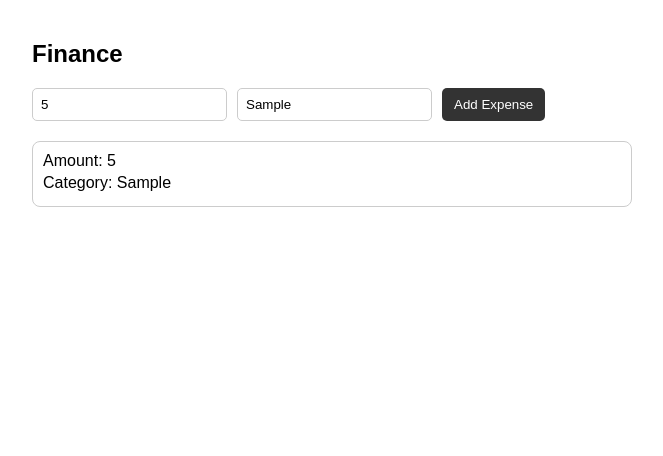
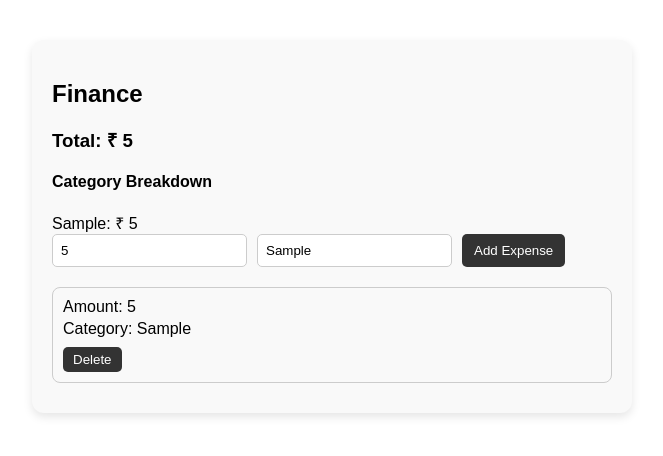
Before and after one commit to code-aarush/synapse-dashboard, a plain HTML site: page index.html in a window 1280 px wide. Both pictures are taken after typing "5", "Sample" into the empty fields and a click on the button "Add Expense". Shown: the whole page, without its empty margins (308-971 px from the left). Drawn offline with Linux system fonts and the light colour scheme.

Commit message:
Added renderAll system, delete functionality, and improved architecture with storage abstraction

```diff
--- a/index.html
+++ b/index.html
@@ -13,6 +13,12 @@
     <div id="expenseSection">
       <div id="financeCard">
         <h2>Finance</h2>
+        <div id="financeSummary">
+          <h3 id="totalAmount">Total: ₹ 0</h3>
+        </div>
+        <div id="categoryBreakdown">
+          <h4>Category Breakdown</h4>
+        </div>
         <div id="inputSection">
           <input type="number" id="amountInput" placeholder="Enter amount">
           <input type="text" id="categoryInput" placeholder="Enter category">
--- a/src/main.js
+++ b/src/main.js
@@ -1,10 +1,14 @@
 import { handleAddExpense } from './modules/finance/financeController.js';
 import { subscribe } from './core/events/eventBus.js';
+import state from './core/state/appState.js';
+import { save } from './core/storage/localStorage.js';
 
 const amountInput = document.getElementById('amountInput');
 const categoryInput = document.getElementById('categoryInput');
 const addExpenseBtn = document.getElementById('addExpenseBtn');
 const expenseList = document.getElementById('expenseList');
+const totalAmount = document.getElementById('totalAmount');
+const categoryBreakdown = document.getElementById('categoryBreakdown');
 
 addExpenseBtn.addEventListener('click', () => {
   const amount = amountInput.value;
@@ -12,8 +16,10 @@ addExpenseBtn.addEventListener('click', () => {
   handleAddExpense(amount, category);
 });
 
-subscribe('expense_added', (expense) => {
-  console.log('Expense added:', expense);
+function renderAll() {
+  expenseList.innerHTML = '';
+
+  state.finance.forEach(expense => {
     const item = document.createElement('div');
 
     const amountDiv = document.createElement('div');
@@ -22,8 +28,50 @@ subscribe('expense_added', (expense) => {
     const categoryDiv = document.createElement('div');
     categoryDiv.textContent = `Category: ${expense.category}`;
 
+    const deleteBtn = document.createElement('button');
+    deleteBtn.textContent = 'Delete';
+    deleteBtn.style.marginTop = '5px';
+    deleteBtn.style.padding = '5px 10px';
+
+    deleteBtn.addEventListener('click', () => {
+      // remove from state
+      state.finance = state.finance.filter(item => item.id !== expense.id);
+
+      // update storage
+      save('finance', state.finance);
+
+      // re-render the whole list
+      renderAll();
+    });
+
     item.appendChild(amountDiv);
     item.appendChild(categoryDiv);
+    item.appendChild(deleteBtn);
 
     expenseList.appendChild(item);
   });
+
+  // update total
+  const total = state.finance.reduce((sum, exp) => sum + exp.amount, 0);
+  totalAmount.textContent = `Total: ₹ ${total}`;
+
+  // update category breakdown
+  const categoryTotals = {};
+  state.finance.forEach(exp => {
+    categoryTotals[exp.category] = (categoryTotals[exp.category] || 0) + exp.amount;
+  });
+
+  categoryBreakdown.innerHTML = '<h4>Category Breakdown</h4>';
+
+  for (const [category, amount] of Object.entries(categoryTotals)) {
+    const div = document.createElement('div');
+    div.textContent = `${category}: ₹ ${amount}`;
+    categoryBreakdown.appendChild(div);
+  }
+}
+
+// Just trigger renderAll whenever an expense is added
+subscribe('expense_added', renderAll);
+
+// Trigger initial render on load
+renderAll();
--- a/src/styles/main.css
+++ b/src/styles/main.css
@@ -7,7 +7,7 @@
 #inputSection {
   display: flex;
   gap: 10px;
-  margin-bottom: 20px;
+  margin-bottom: 15px;
 }
 
 input {
@@ -39,3 +39,14 @@ button {
 #expenseList>div>div {
   margin-bottom: 4px;
 }
+
+#financeCard {
+  padding: 20px;
+  border-radius: 12px;
+  background-color: #f9f9f9;
+  box-shadow: 0 4px 10px rgba(0, 0, 0, 0.1);
+}
+
+#financeCard h2 {
+  margin-bottom: 15px;
+}
```
Lines whose indentation alone changed are shown as unchanged.
